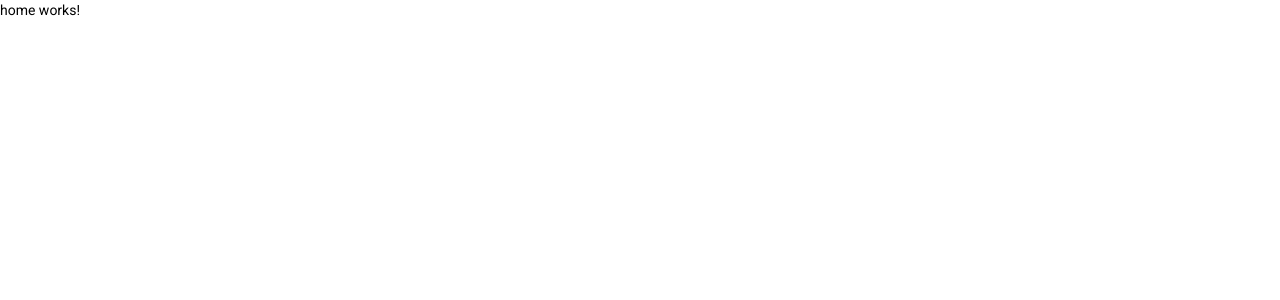
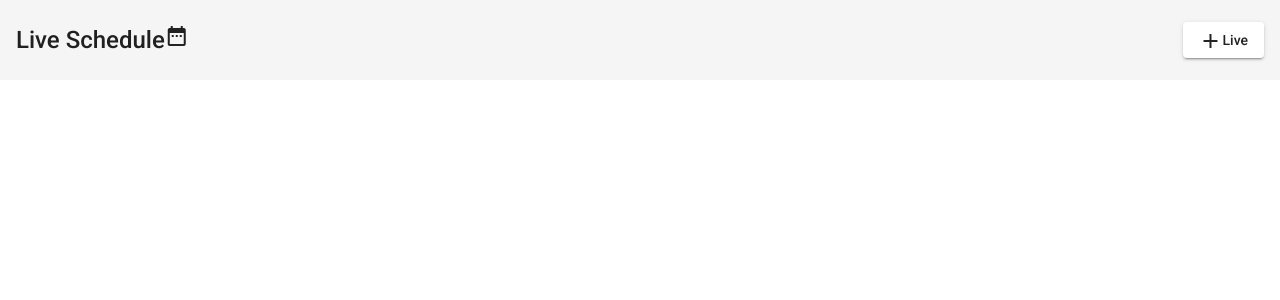
Before and after one commit to silvatiago10/live-schedule, an Angular app: page / in a window 1280 px wide. Shown: the top 300 px of the page. Built offline with nearby package versions, Linux system fonts and the light colour scheme.

Commit message:
importando e utilizando componentes MatToolbarModule MatIconModule MatButtonModule

```diff
--- a/src/app/views/home/home.component.css
+++ b/src/app/views/home/home.component.css
@@ -0,0 +1,6 @@
+.example-icon {
+    padding: 0 14px;
+  }
+  .example-spacer {
+    flex: 1 1 auto;
+  }
--- a/src/app/views/home/home.component.html
+++ b/src/app/views/home/home.component.html
@@ -1 +1,10 @@
-<p>home works!</p>
+<mat-toolbar>
+
+    <mat-toolbar-row style="font-size: 1.5rem; height: 80px;" >
+      <span>Live Schedule<mat-icon>date_range</mat-icon></span>
+      <span class="example-spacer"></span>
+      <button mat-raised-button><mat-icon>add</mat-icon>Live</button>
+    </mat-toolbar-row>
+
+
+  </mat-toolbar>
```
Also changed, not shown: src/app/app.module.ts (+7 -1 lines).
